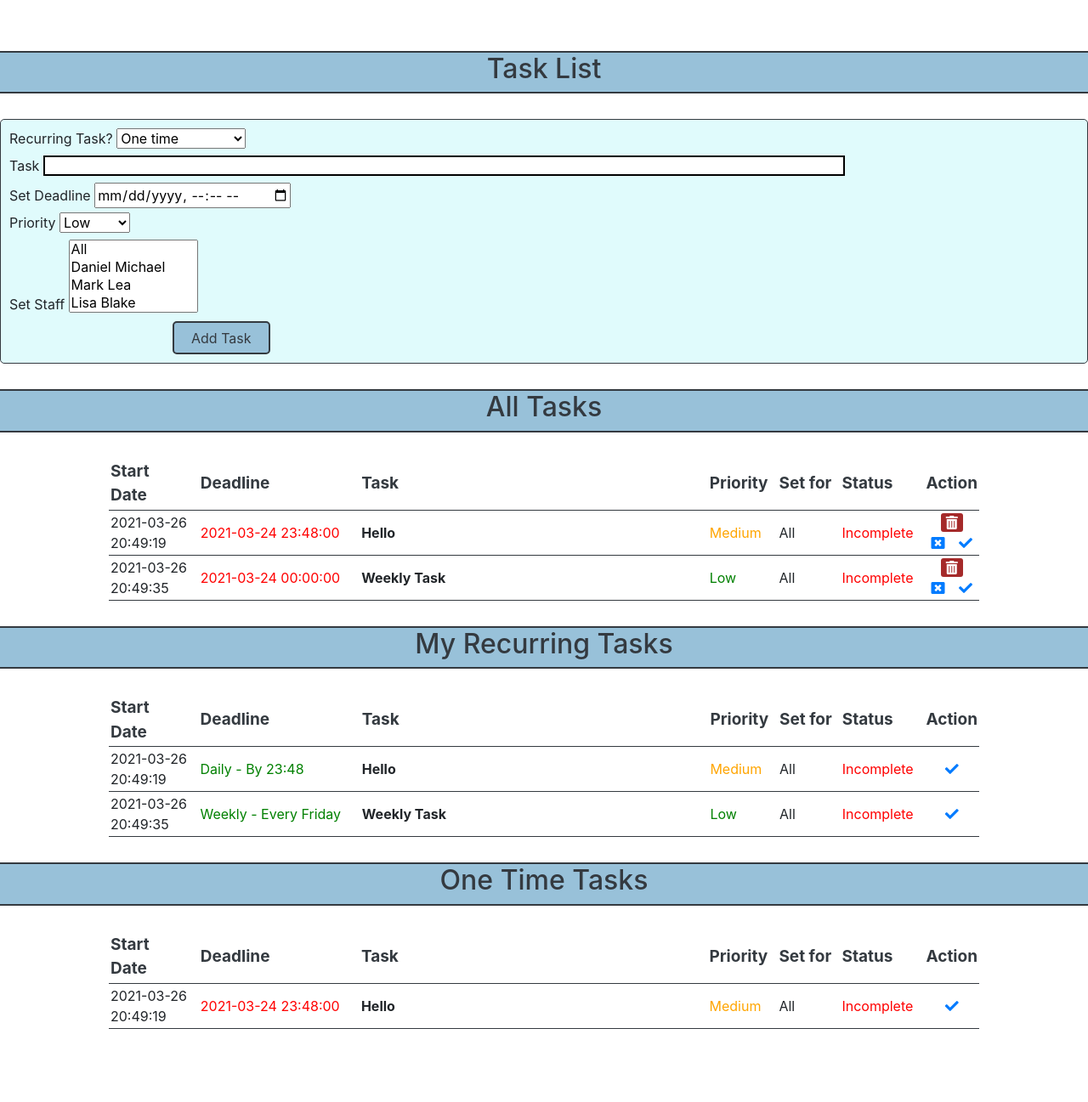
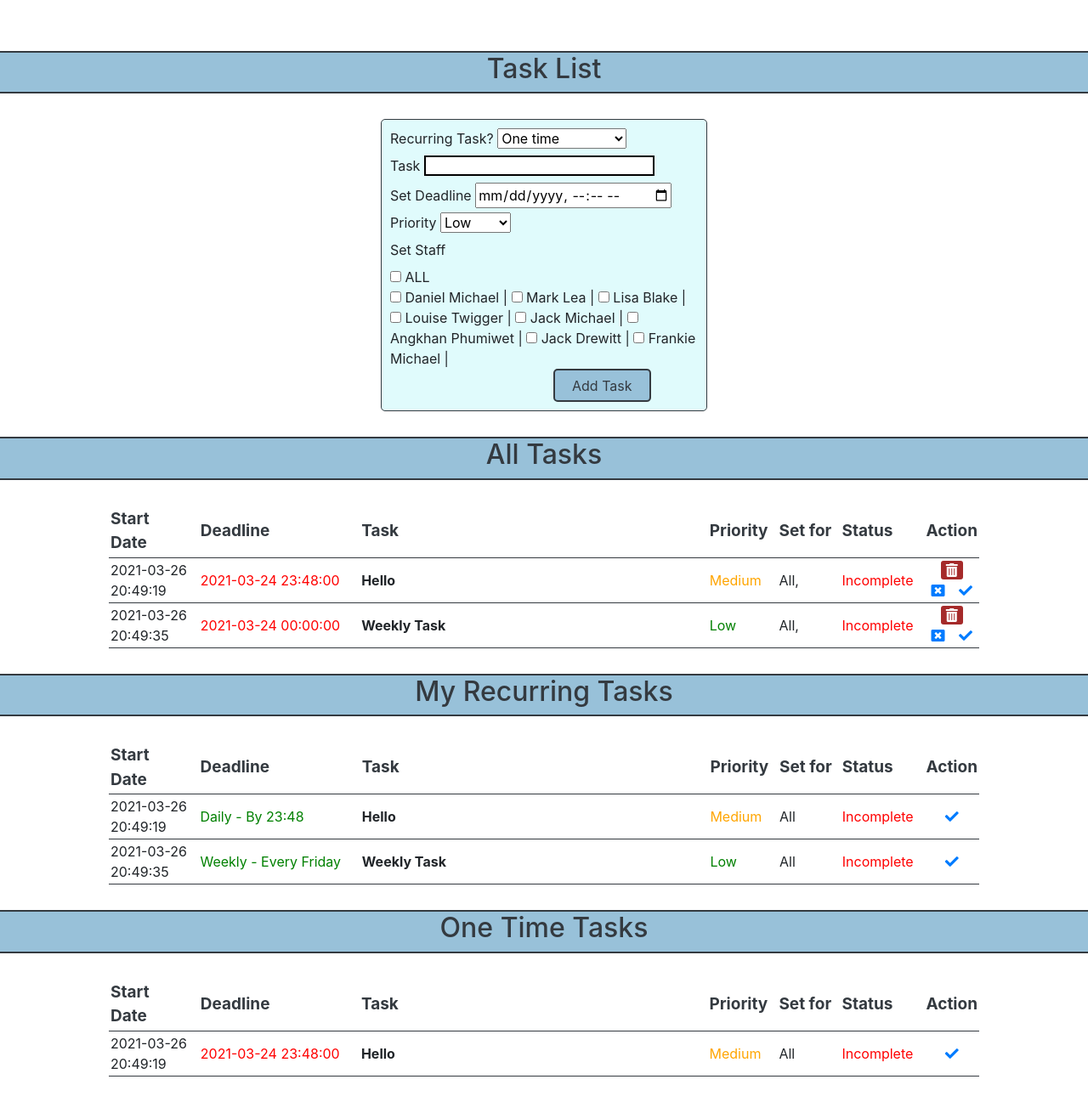
Before and after one commit to frankiemichael/PHP-small-app, a PHP site: page /tasks.php?del_task=119 in a window 1280 px wide. Shown: the part 60-1357 px from the top of the page at 85% size. Before the commit the page ends 1271 px from the top, so only its background shows below. Run offline with PHP 8.4, Linux system fonts and the light colour scheme; a user stored in the database is signed in; data comes from the database, SQL or seed files in the repository.

Commit message:
Add files via upload

```diff
--- a/public/css/tasks.css
+++ b/public/css/tasks.css
@@ -11,7 +11,7 @@ body{
   border-bottom: 2px solid #343a40;
 }
 .input_form {
-	width: 100%;
+	width: 30%;
 	margin: 30px auto;
 	border-radius: 5px;
 	padding: 10px;
--- a/public/scripts/tasks.js
+++ b/public/scripts/tasks.js
@@ -70,6 +70,7 @@ if ($(window).width() < 960) {
   $('table').css({
     width: '100%',
   })
+  $('.input_form').css(	'width', '100%')
   $('.date, .setfor, .status').hide()
 
   $('tr').on('click', function(){
@@ -82,6 +83,6 @@ if ($(window).width() < 960) {
 else {
   $('.date, .task').show()
 }
-
+$('.staff').on('click')
 
 })
--- a/public/tasks.php
+++ b/public/tasks.php
@@ -18,19 +18,24 @@ include('../inc/db_connect.php');
 			$deadline = $_POST['deadline'];
 			$task = $_POST['task'];
 			$priority = $_POST['priority'];
-			$staffid = $_POST['staff'];
+			$checkbox1 = $_POST['staff'];
 			$weekly = $_POST['weekly'];
+			$chk="";
+			foreach($checkbox1 as $chk1)
+   {
+      $chk .= $chk1.",";
+   }
 			if($weekly == 0){
-			$sql = "INSERT INTO todo (deadline, task, priority, staffid) VALUES ('$deadline','$task','$priority',$staffid)";
+			$sql = "INSERT INTO todo (deadline, task, priority, staffid) VALUES ('$deadline','$task','$priority','$chk')";
 			mysqli_query($conn, $sql) or die(mysqli_error($conn));
 		}elseif($weekly == 1){
 				$day = $_POST['day'];
-			$sql = "INSERT INTO todo (deadline, task, priority, staffid, weekly, day) VALUES ('$deadline','$task','$priority',$staffid,$weekly,'$day')";
+			$sql = "INSERT INTO todo (deadline, task, priority, staffid, weekly, day) VALUES ('$deadline','$task','$priority','$chk',$weekly,'$day')";
 			mysqli_query($conn, $sql) or die(mysqli_error($conn));
 		}elseif ($weekly == 2) {
 			$deadline = $_POST['dailytime'];
 			$time = $_POST['deadline'];
-			$sql = "INSERT INTO todo (deadline, task, priority, staffid, daily, time) VALUES ('$deadline','$task','$priority',$staffid,1, '$time')";
+			$sql = "INSERT INTO todo (deadline, task, priority, staffid, daily, time) VALUES ('$deadline','$task','$priority','$chk',1, '$time')";
 			mysqli_query($conn, $sql) or die(mysqli_error($conn));
 		}
 		}
@@ -72,7 +77,7 @@ mysqli_query($conn, "UPDATE todo SET completed=0, timecompleted=NULL WHERE id=".
 	<div class="heading">
 		<h2 style="font-style: 'Hervetica';">Task List</h2>
 	</div>
-	<form method="post" action="tasks.php" class="input_form">
+	<form method="post" action="tasks.php" class="input_form" enctype='multipart/form-data'>
 		<label for="weekly">Recurring Task?</label>
 		<select class='weekly' name="weekly"required>
 			<option value="0">One time</option>
@@ -89,18 +94,17 @@ mysqli_query($conn, "UPDATE todo SET completed=0, timecompleted=NULL WHERE id=".
 			<option style='background-color: orange;' value="Medium">Medium</option>
 			<option style='background-color: red;'value="High">High</option>
 		</select><br>
-		<label for="staff"required>Set Staff</label>
-		<select class="staff" name="staff"multiple>
-				<option value="10">All</option>
-				<option value="1">Daniel Michael</option>
-				<option value="2">Mark Lea</option>
-				<option value="3">Lisa Blake</option>
-				<option value="4">Louise Twigger</option>
-				<option value="5">Jack Michael</option>
-				<option value="6">Angkhan Phumiwet</option>
-				<option value="7">Jack Drewitt</option>
-				<option value="8">Frankie Michael</option>
-		</select>
+		<label for="staff"required>Set Staff</label><br>
+
+				<input type='checkbox' class="staff" name="staff[]" value="10"> ALL</input> <br>
+				<input type='checkbox' class="staff" name="staff[]" value="1"> Daniel Michael</input> |
+				<input type='checkbox' class="staff" name="staff[]" value="2"> Mark Lea</input> |
+				<input type='checkbox' class="staff" name="staff[]" value="3"> Lisa Blake</input> |
+				<input type='checkbox' class="staff" name="staff[]" value="4"> Louise Twigger</input> |
+				<input type='checkbox' class="staff" name="staff[]" value="5"> Jack Michael</input> |
+				<input type='checkbox' class="staff" name="staff[]" value="6"> Angkhan Phumiwet</input> |
+				<input type='checkbox' class="staff" name="staff[]" value="7"> Jack Drewitt</input> |
+				<input type='checkbox' class="staff" name="staff[]" value="8"> Frankie Michael</input> |
 
 		<br><button type="submit" name="submit" id="add_btn" class="add_btn">Add Task</button>
 	</form>
@@ -135,13 +139,17 @@ mysqli_query($conn, "UPDATE todo SET completed=0, timecompleted=NULL WHERE id=".
 				<td class="deadline"><?php echo $row['deadline'];  ?></td>
 				<td class="task"><b> <?php echo $row['task']; ?> </b></td>
 				<td class='priority'><span class='prioritycolour'><?php echo $row['priority']; ?></span></td>
+				<td class='setfor'>
 				<?php
 				$idname = $row['staffid'];
-				$sql = "SELECT * FROM accounts WHERE id = $idname";
+				$array=array_map('intval', explode(',', $idname));
+				$array = implode("','",$array);
+				$sql = "SELECT * FROM accounts WHERE id IN ('".$array."')";
 				$query = mysqli_query($conn, $sql);
 				while($result = mysqli_fetch_assoc($query)){
+					echo $result['username'] . ", "; }
 				?>
-				<td class='setfor'><?php echo $result['username']; } ?></td>
+			</td>
 				<td class='status'><span class='statuscolour'><?php if ($row['completed'] == 1){ echo $row['completed'] . "d - " . $row['timecompleted'];}else{ echo $row['completed'];} ?></span></td>
 				<td class='action'>
 				<div class="delete">
```
